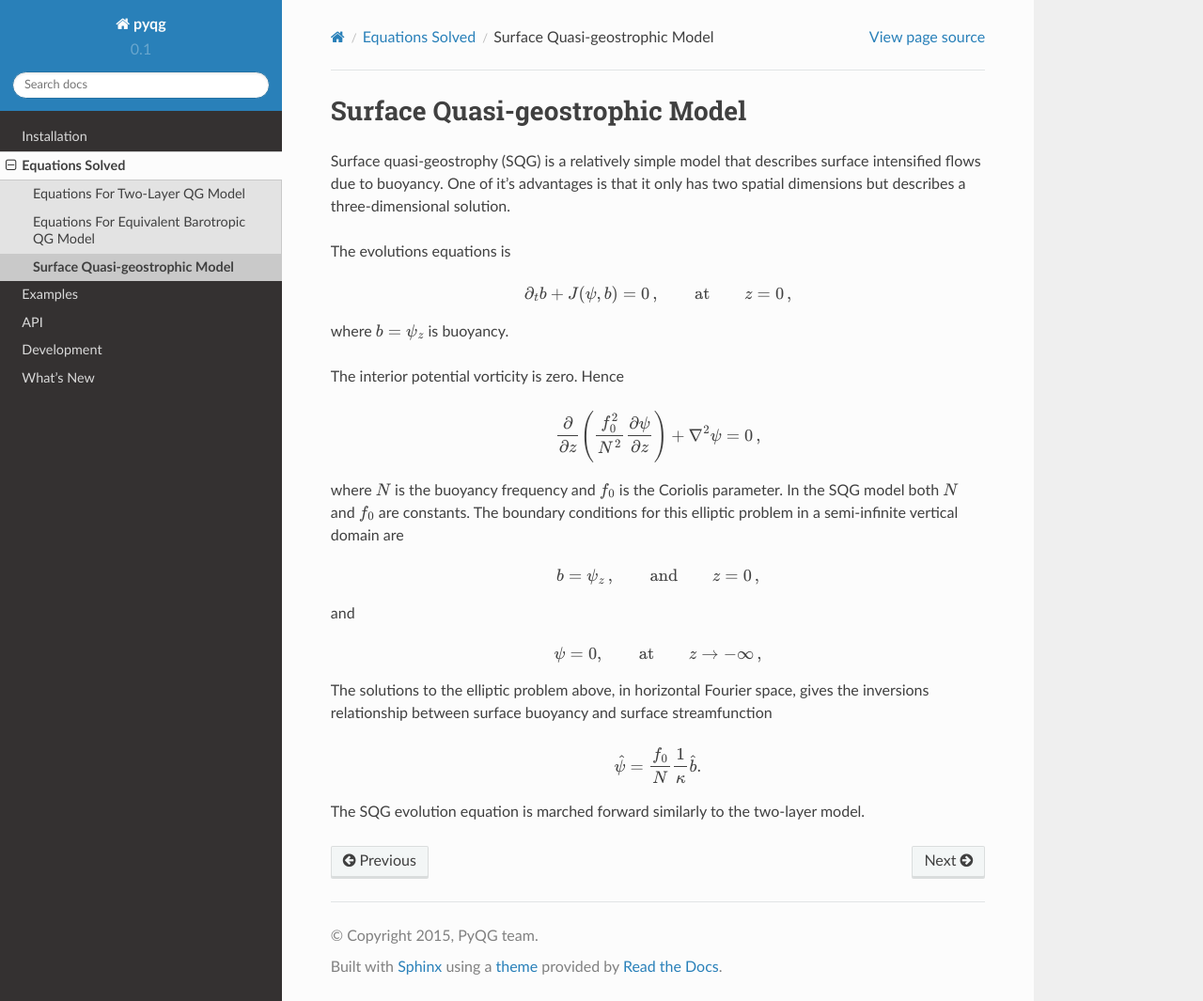
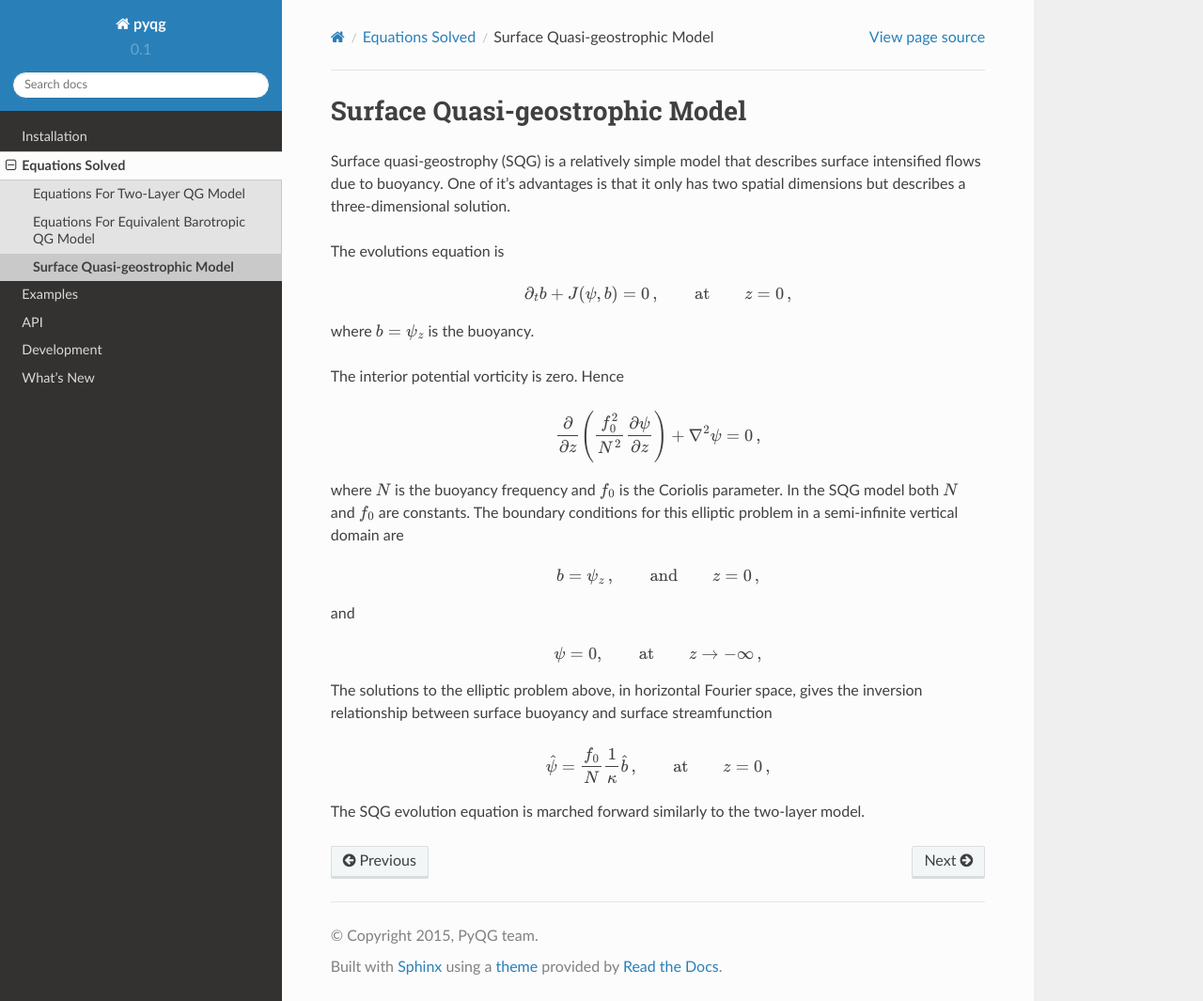
Before and after one commit to pyqg/pyqg, a Sphinx documentation site: the page built from docs/equations/notation_sqg_model.rst, in a window 1280 px wide and 1065 px high. Shown: the whole window at 94% size. Built offline with Sphinx 7.4.7 and the Read the Docs theme 2.0.0, drawn with Linux system fonts in a browser that asks for light colours.

Commit message:
Fixes typos

```diff
--- a/docs/equations/notation_sqg_model.rst
+++ b/docs/equations/notation_sqg_model.rst
@@ -7,14 +7,14 @@ describes surface intensified flows due to buoyancy. One of it's
 advantages is that it only has two spatial dimensions but describes a
 three-dimensional solution.
 
-The evolutions equations is
+The evolutions equation is
 
 .. math::
 
 
    \partial_t b + J(\psi, b) = 0\,,  \qquad \text{at} \qquad z = 0\,,
 
-where :math:`b = \psi_z` is buoyancy.
+where :math:`b = \psi_z` is the buoyancy.
 
 The interior potential vorticity is zero. Hence
 
@@ -41,13 +41,13 @@ and
    \psi = 0,  \qquad \text{at} \qquad z \rightarrow -\infty\,,
 
 The solutions to the elliptic problem above, in horizontal Fourier
-space, gives the inversions relationship between surface buoyancy and
+space, gives the inversion relationship between surface buoyancy and
 surface streamfunction
 
 .. math::
 
 
-   \hat \psi = \frac{f_0}{N} \frac{1}{\kappa}\hat b.
+   \hat \psi = \frac{f_0}{N} \frac{1}{\kappa}\hat b\,,  \qquad \text{at} \qquad z = 0\,,
 
 The SQG evolution equation is marched forward similarly to the two-layer
 model.
```
Also changed, not shown: docs/equations/notation_sqg_model.ipynb.
